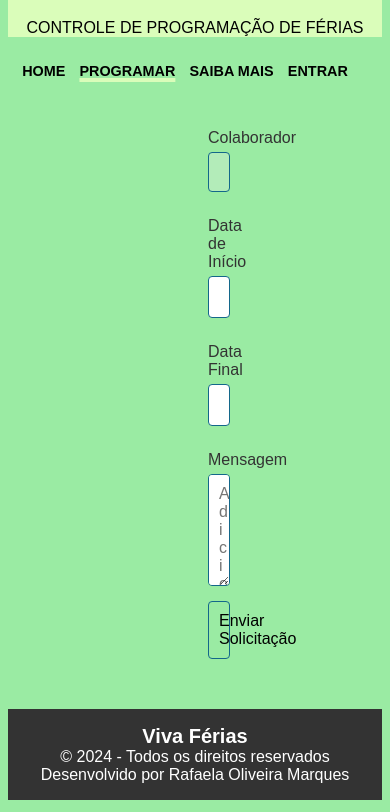
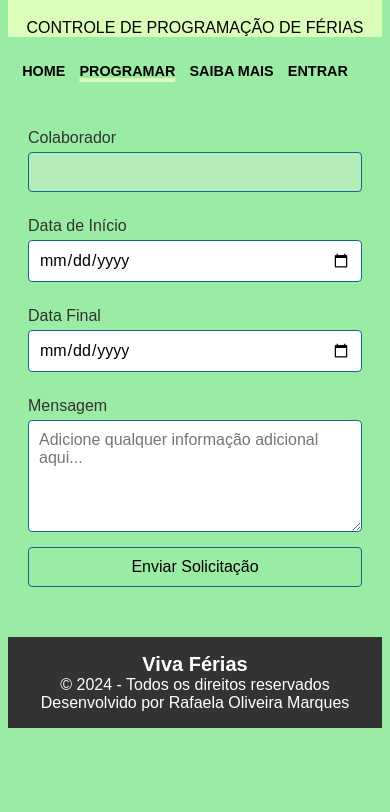
Before and after one commit to RafaelaOMarques/formacao-mais-prati, a plain HTML site: page landing-page/pages/programe.html in a window 390 px wide. Shown: the part 61-873 px from the top of the page. Drawn offline with Linux system fonts and the light colour scheme; files whose address does not match are found by name.

Commit message:
responsividade da pagina programar

```diff
--- a/landing-page/styles/forms.css
+++ b/landing-page/styles/forms.css
@@ -39,3 +39,11 @@ button {
 button:hover {
   background-color: #45a049;
 }
+
+@media screen and (max-width: 900px) {
+  form {
+    display: flex;
+    flex-direction: column;
+    padding: 0 20px;
+  }
+}
```
